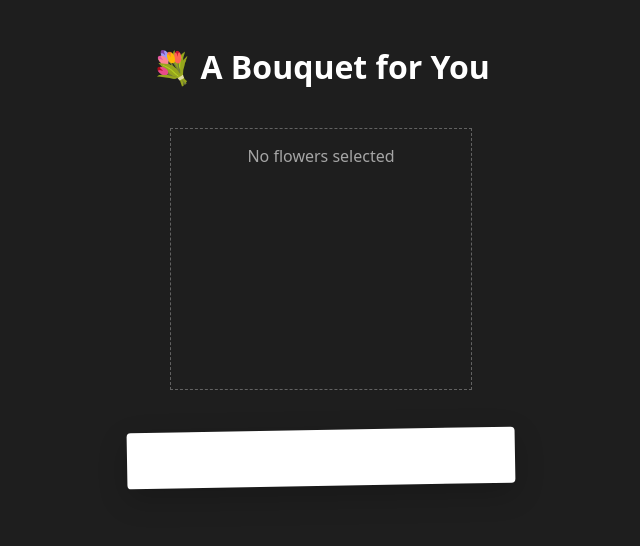
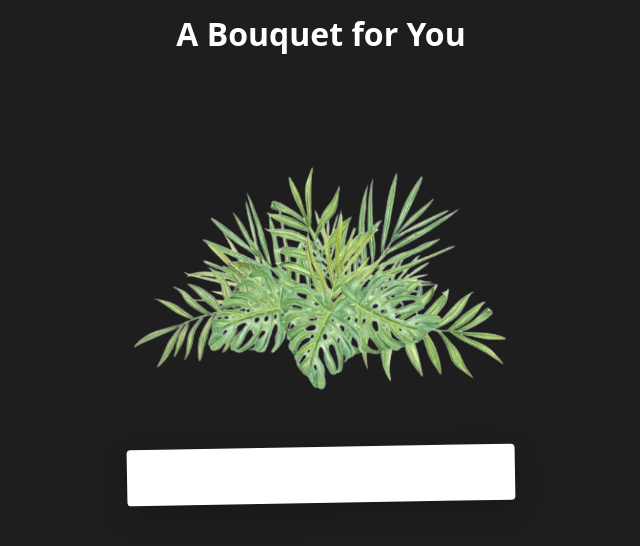
Before and after one commit to Sakthi-Raja/virtual-bouquet, a React (Vite) app: page /view in a window 1280 px wide. Shown: the top 546 px of the page, without its empty margins (319-959 px from the left). Built offline with nearby package versions, Linux system fonts and the light colour scheme.

Commit message:
Added bush image asset, updated flowers data to include bush, and adjusted View page to center bouquet and update title.

```diff
--- a/src/data/flowers.js
+++ b/src/data/flowers.js
@@ -5,22 +5,16 @@ import lily from "../assets/flowers/lily.png";
 import rose from "../assets/flowers/rose.png";
 import sunflower from "../assets/flowers/sunflower.png";
 import tulip from "../assets/flowers/tulip.png";
+import bush from "../assets/flowers/bush.png";
+
+export {bush};
 
 export const flowers = [
   {id: "coronation", name:"Coronation", image: coronation, type: "stem"},
-  {id: "dahlia", name: "Dahlia", image: dahlia, type: "stem"},
+  {id: "lily", name: "Lily", image: lily, type: "bloom"},
   {id: "hibiscus", name: "Hibiscus", image: hibiscus, type: "bloom"},
-  {id: "lily", name: "Lily", image: lily, type: "bloom"},
+  {id: "dahlia", name: "Dahlia", image: dahlia, type: "bloom"},
   {id: "rose",name: "Rose", image: rose, type: "bloom"},
   {id: "sunflower", name: "Sunflower", image: sunflower, type: "bloom"},
   {id: "tulip", name: "Tulip", image: tulip, type: "stem"}
 ];
-
-
-// export const flowers = [
-//   { id: "rose", name: "Rose 🌹" },
-//   { id: "tulip", name: "Tulip 🌷" },
-//   { id: "sunflower", name: "Sunflower 🌻" },
-//   { id: "lily", name: "Lily 🌸" },
-//   { id: "daisy", name: "Daisy 🌼" }
-// ];
--- a/src/pages/View.jsx
+++ b/src/pages/View.jsx
@@ -1,5 +1,5 @@
 import { useSearchParams } from "react-router-dom";
-import { flowers } from "../data/flowers";
+import { flowers, bush } from "../data/flowers";
 
 export default function View() {
   const [params] = useSearchParams();
@@ -7,75 +7,125 @@ export default function View() {
   const flowerIds = params.get("f")?.split(",") || [];
   const message = decodeURIComponent(params.get("m") || "");
 
-const flowerSlots = [
-  // Center front (largest & highest z-index)
-  { x: 0,   y: 10,  r: 0,   s: 1.1, z: 5 },
+  // Slots are split into two groups:
+  // STEM slots  — far edges, angled outward so stems fan away from center
+  // BLOOM slots — center cluster where blooms look natural without stems
+  const stemSlots = [
+    { x: -95,  y: -45,  r: -32,  s: 0.82, z: 2 }, // far left,  leans left
+    { x:  95,  y: -40,  r:  30,  s: 0.82, z: 2 }, // far right, leans right
+    { x: -70,  y: -80,  r: -22,  s: 0.76, z: 2 }, // back left
+    { x:  70,  y: -75,  r:  20,  s: 0.76, z: 2 }, // back right
+  ];
 
-  // Middle layer, slightly varied
-  { x: -40, y: -20, r: -15, s: 0.95, z: 4 },
-  { x: 50,  y: -15, r: 10,  s: 0.95, z: 4 },
-  { x: -15, y: -45, r: -5,  s: 0.9, z: 4 },
+  const bloomSlots = [
+    // FRONT CENTER
+    { x: 0,    y: -20,  r:  0,   s: 1.0,  z: 5 },
+    // MIDDLE RING
+    { x: -48,  y: -55,  r: -18,  s: 0.90, z: 4 },
+    { x:  52,  y: -50,  r:  16,  s: 0.90, z: 4 },
+    { x:   0,  y: -88,  r:  -4,  s: 0.88, z: 4 },
+    // BACK RING
+    { x: -30,  y: -108, r: -14,  s: 0.80, z: 3 },
+    { x:  35,  y: -103, r:  16,  s: 0.80, z: 3 },
+    // BOTTOM PEEK (inside bush foliage)
+    { x: -30,  y:  20,  r: -10,  s: 0.65, z: 3 },
+    { x:  35,  y:  24,  r:  12,  s: 0.65, z: 3 },
+  ];
 
-  // Back layer (tucked in, smaller scale)
-  { x: -80, y: -50, r: -25, s: 0.8, z: 3 },
-  { x: 80,  y: -40, r: 20,  s: 0.8, z: 3 },
-  { x: 0,   y: -80, r: 0,   s: 0.85, z: 3 }, // top center
-
-  // Bottom tucked (filler flowers)
-  { x: -30, y: 40, r: -10, s: 0.7, z: 2 },
-  { x: 30,  y: 45, r: 10,  s: 0.7, z: 2 },
-  { x: 0,   y: 70, r: 0,   s: 0.65, z: 1 } // very bottom center
-];
-
-  // 🔥 STRING MATCH — THIS IS THE FIX
   const selectedFlowers = flowerIds
     .map(id => flowers.find(f => f.id === id))
     .filter(Boolean);
 
+  const stemFlowers  = selectedFlowers.filter(f => f.type === "stem");
+  const bloomFlowers = selectedFlowers.filter(f => f.type !== "stem");
+
+  // Blooms get a y nudge downward based on z so they sit naturally in the cluster
+  function getBloomYOffset(z) {
+    if (z >= 5) return 90;
+    if (z >= 4) return 60;
+    if (z >= 3) return 30;
+    return 0;
+  }
+
   return (
-    <div style={{ padding: 24, textAlign: "center", color: "#fff" }}>
-      <h1>💐 A Bouquet for You</h1>
+    <div style={{ padding: "12px 24px", textAlign: "center", color: "#fff" }}>
+      <h1 style={{ margin: 0 }}> A   Bouquet for You</h1>
 
-      {/* Bouquet */}
       <div
         style={{
           position: "relative",
-          height: 260,
-          width: 300,
-          margin: "40px auto",
-          border:
-            selectedFlowers.length === 0
-              ? "1px dashed rgba(255,255,255,0.3)"
-              : "none"
+          height: 380,
+          width: 400,
+          margin: "0 auto",
         }}
       >
-        {selectedFlowers.length === 0 && (
-          <p style={{ opacity: 0.6 }}>No flowers selected</p>
-        )}
+        {/* Bush base layer */}
+        <img
+          src={bush}
+          alt=""
+          aria-hidden="true"
+          style={{
+            position: "absolute",
+            bottom: 0,
+            left: "50%",
+            transform: "translateX(-50%)",
+            width: 420,
+            zIndex: 1,
+            mixBlendMode: "screen",
+            pointerEvents: "none",
+          }}
+        />
 
-        {selectedFlowers.map((f, i) => {
-          const slot =
-            flowerSlots[i] || flowerSlots[flowerSlots.length - 1];
-
+        {/* STEM flowers — rendered first (behind everything), placed at edges */}
+        {stemFlowers.map((f, i) => {
+          const slot = stemSlots[i] || stemSlots[stemSlots.length - 1];
           return (
             <img
-              key={`${f.id}-${i}`} // allows duplicates
+              key={`stem-${f.id}-${i}`}
               src={f.image}
               alt={f.name}
               style={{
-                width: 120,
+                width: 110,
                 position: "absolute",
                 left: "50%",
-                top: "50%",
+                top: "72%",
                 transform: `
                   translate(-50%, -50%)
                   translate(${slot.x}px, ${slot.y}px)
                   rotate(${slot.r}deg)
                   scale(${slot.s})
                 `,
-                zIndex: slot.z,
+                zIndex: slot.z,   // max z:2 — always behind all blooms
                 transition: "all 0.4s ease",
-                filter: "drop-shadow(0 6px 10px rgba(0,0,0,0.35))"
+                filter: "drop-shadow(0 4px 8px rgba(0,0,0,0.35))"
+              }}
+            />
+          );
+        })}
+
+        {/* BLOOM flowers — rendered on top, clustered in center */}
+        {bloomFlowers.map((f, i) => {
+          const slot = bloomSlots[i] || bloomSlots[bloomSlots.length - 1];
+          const y = slot.y + getBloomYOffset(slot.z);
+          return (
+            <img
+              key={`bloom-${f.id}-${i}`}
+              src={f.image}
+              alt={f.name}
+              style={{
+                width: 110,
+                position: "absolute",
+                left: "50%",
+                top: "72%",
+                transform: `
+                  translate(-50%, -50%)
+                  translate(${slot.x}px, ${y}px)
+                  rotate(${slot.r}deg)
+                  scale(${slot.s})
+                `,
+                zIndex: slot.z + 2,  // min z:5 — always in front of stems
+                transition: "all 0.4s ease",
+                filter: "drop-shadow(0 4px 8px rgba(0,0,0,0.4))"
               }}
             />
           );
@@ -89,7 +139,7 @@ const flowerSlots = [
           color: "#000",
           width: 340,
           padding: "28px 24px",
-          margin: "40px auto",
+          margin: "12px auto",
           borderRadius: 4,
           boxShadow: "0 10px 30px rgba(0,0,0,0.2)",
           transform: "rotate(-1deg)",
@@ -101,7 +151,6 @@ const flowerSlots = [
             {message}
           </p>
         )}
-
       </div>
     </div>
   );
```
Also changed, not shown: src/assets/flowers/bush.png (added).
